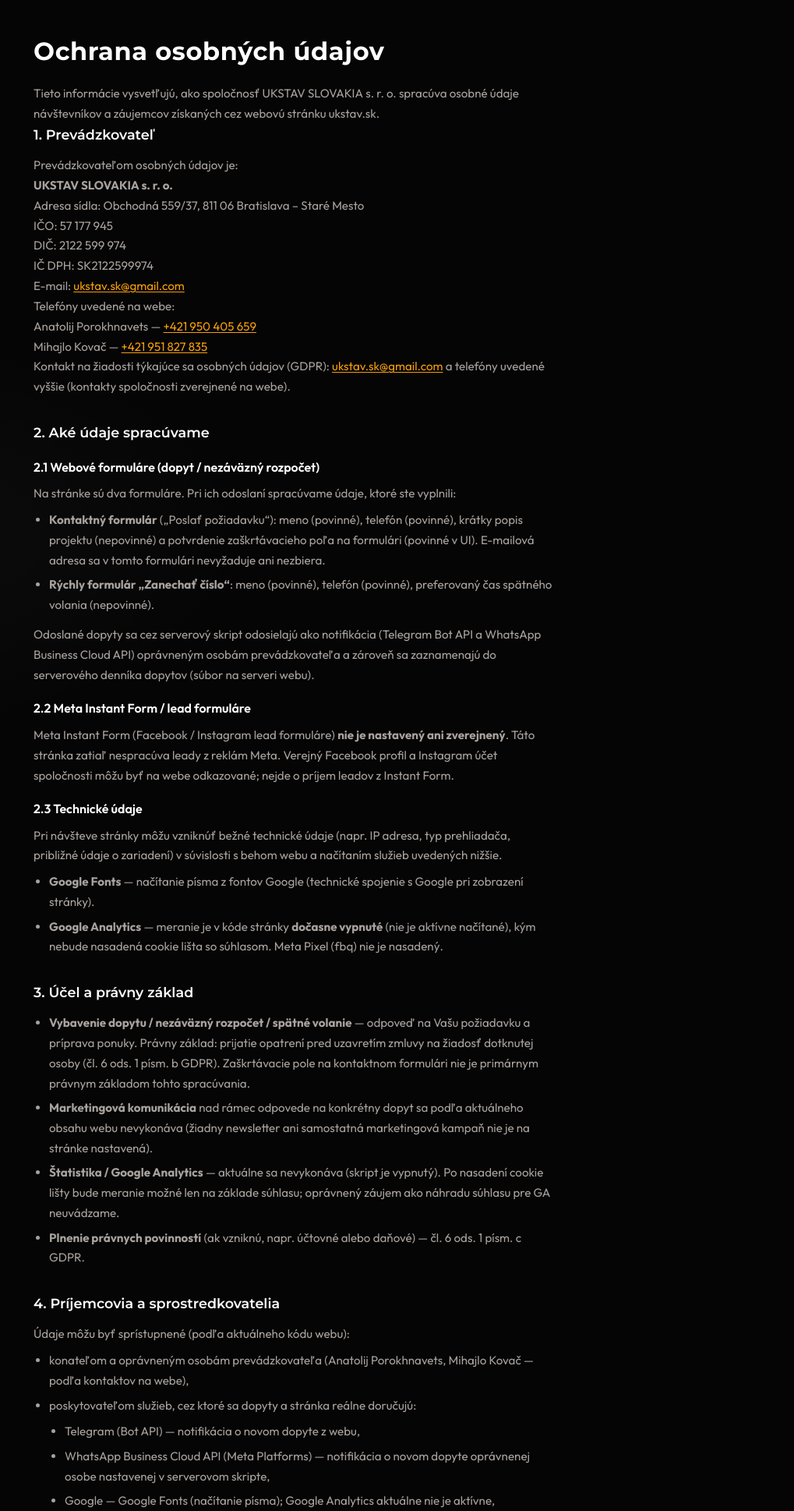
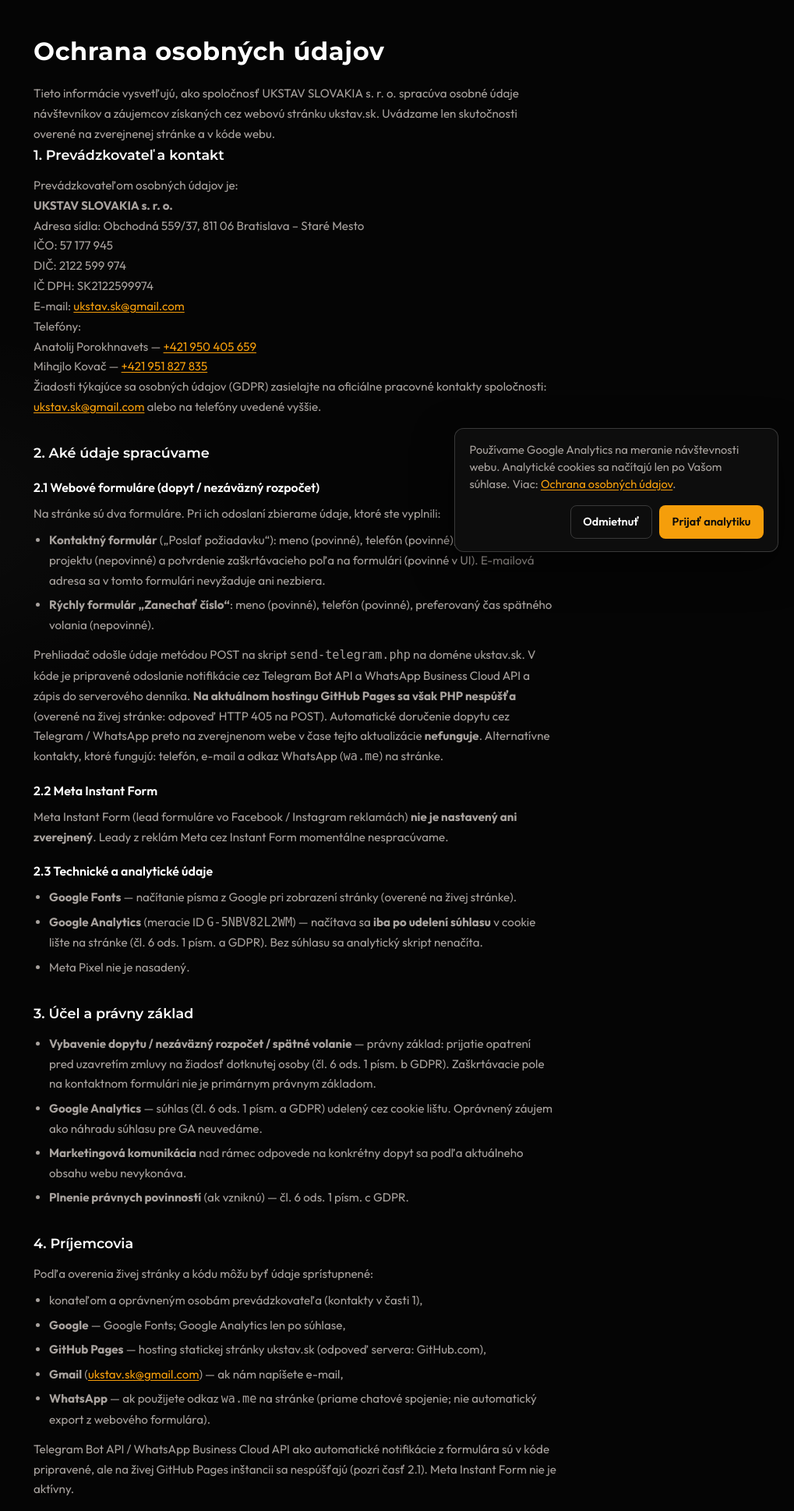
Before and after one commit to nexoraads111-cloud/Ukstav-anatoli, a PHP site: page /ochrana-osobnych-udajov.html in a window 1280 px wide. Shown: the part 72-2010 px from the top of the page at 78% size, without its empty margins (261-1280 px from the left). Run offline with PHP 8.4, Linux system fonts and the light colour scheme.

Commit message:
Add consent-gated GA and align privacy with live facts
Introduce a dark-styled analytics consent banner that loads GA only
after accept. Update the privacy policy for Art. 6.1.b, marked
retention proposal, no SCC claims, Meta deferred, and honest live
findings that GitHub Pages does not execute the form PHP endpoint.

Co-authored-by: Vladislav_Porohnavec <nexoraads111-cloud@users.noreply.github.com>

```diff
--- a/ochrana-osobnych-udajov.html
+++ b/ochrana-osobnych-udajov.html
@@ -39,10 +39,11 @@
                 Tieto informácie vysvetľujú, ako spoločnosť UKSTAV SLOVAKIA&nbsp;s.&nbsp;r.&nbsp;o.
                 spracúva osobné údaje návštevníkov a záujemcov získaných cez webovú stránku
                 <a href="https://ukstav.sk">ukstav.sk</a>.
+                Uvádzame len skutočnosti overené na zverejnenej stránke a v kóde webu.
             </p>
 
             <section class="policy__section">
-                <h2>1. Prevádzkovateľ</h2>
+                <h2>1. Prevádzkovateľ a kontakt</h2>
                 <p>
                     Prevádzkovateľom osobných údajov je:<br>
                     <strong>UKSTAV SLOVAKIA s. r. o.</strong><br>
@@ -51,16 +52,16 @@
                     DIČ: 2122&nbsp;599&nbsp;974<br>
                     IČ&nbsp;DPH: SK2122599974<br>
                     E-mail: <a href="mailto:ukstav.sk@gmail.com">ukstav.sk@gmail.com</a><br>
-                    Telefóny uvedené na webe:<br>
+                    Telefóny:<br>
                     Anatolij Porokhnavets —
                     <a href="tel:+421950405659">+421&nbsp;950&nbsp;405&nbsp;659</a><br>
                     Mihajlo Kovač —
                     <a href="tel:+421951827835">+421&nbsp;951&nbsp;827&nbsp;835</a>
                 </p>
                 <p>
-                    Kontakt na žiadosti týkajúce sa osobných údajov (GDPR):
+                    Žiadosti týkajúce sa osobných údajov (GDPR) zasielajte na oficiálne pracovné kontakty spoločnosti:
                     <a href="mailto:ukstav.sk@gmail.com">ukstav.sk@gmail.com</a>
-                    a telefóny uvedené vyššie (kontakty spoločnosti zverejnené na webe).
+                    alebo na telefóny uvedené vyššie.
                 </p>
             </section>
 
@@ -68,7 +69,7 @@
                 <h2>2. Aké údaje spracúvame</h2>
                 <h3>2.1 Webové formuláre (dopyt / nezáväzný rozpočet)</h3>
                 <p>
-                    Na stránke sú dva formuláre. Pri ich odoslaní spracúvame údaje, ktoré ste vyplnili:
+                    Na stránke sú dva formuláre. Pri ich odoslaní zbierame údaje, ktoré ste vyplnili:
                 </p>
                 <ul>
                     <li>
@@ -83,36 +84,36 @@
                     </li>
                 </ul>
                 <p>
-                    Odoslané dopyty sa cez serverový skript odosielajú ako notifikácia
-                    (Telegram Bot API a WhatsApp Business Cloud API) oprávneným osobám prevádzkovateľa
-                    a zároveň sa zaznamenajú do serverového denníka dopytov
-                    (súbor na serveri webu).
+                    Prehliadač odošle údaje metódou POST na skript
+                    <code>send-telegram.php</code> na doméne ukstav.sk.
+                    V kóde je pripravené odoslanie notifikácie cez Telegram Bot API a WhatsApp Business Cloud API
+                    a zápis do serverového denníka. <strong>Na aktuálnom hostingu GitHub Pages sa však PHP nespúšťa</strong>
+                    (overené na živej stránke: odpoveď HTTP&nbsp;405 na POST). Automatické doručenie dopytu
+                    cez Telegram / WhatsApp preto na zverejnenom webe v čase tejto aktualizácie
+                    <strong>nefunguje</strong>. Alternatívne kontakty, ktoré fungujú: telefón, e-mail
+                    a odkaz WhatsApp (<code>wa.me</code>) na stránke.
                 </p>
 
-                <h3>2.2 Meta Instant Form / lead formuláre</h3>
+                <h3>2.2 Meta Instant Form</h3>
                 <p>
-                    Meta Instant Form (Facebook / Instagram lead formuláre) <strong>nie je nastavený
-                    ani zverejnený</strong>. Táto stránka zatiaľ nespracúva leady z reklám Meta.
-                    Verejný Facebook profil a Instagram účet spoločnosti môžu byť na webe odkazované;
-                    nejde o príjem leadov z Instant Form.
+                    Meta Instant Form (lead formuláre vo Facebook / Instagram reklamách)
+                    <strong>nie je nastavený ani zverejnený</strong>. Leady z reklám Meta cez Instant Form
+                    momentálne nespracúvame.
                 </p>
 
-                <h3>2.3 Technické údaje</h3>
-                <p>
-                    Pri návšteve stránky môžu vzniknúť bežné technické údaje
-                    (napr. IP adresa, typ prehliadača, približné údaje o zariadení)
-                    v súvislosti s behom webu a načítaním služieb uvedených nižšie.
-                </p>
+                <h3>2.3 Technické a analytické údaje</h3>
                 <ul>
                     <li>
-                        <strong>Google Fonts</strong> — načítanie písma z fontov Google
-                        (technické spojenie s Google pri zobrazení stránky).
+                        <strong>Google Fonts</strong> — načítanie písma z Google pri zobrazení stránky
+                        (overené na živej stránke).
                     </li>
                     <li>
-                        <strong>Google Analytics</strong> — meranie je v kóde stránky
-                        <strong>dočasne vypnuté</strong> (nie je aktívne načítané),
-                        kým nebude nasadená cookie lišta so súhlasom.
-                        Meta Pixel (fbq) nie je nasadený.
+                        <strong>Google Analytics</strong> (meracie ID <code>G-5NBV82L2WM</code>) —
+                        načítava sa <strong>iba po udelení súhlasu</strong> v cookie lište na stránke
+                        (čl.&nbsp;6 ods.&nbsp;1 písm.&nbsp;a GDPR). Bez súhlasu sa analytický skript nenačíta.
+                    </li>
+                    <li>
+                        Meta Pixel nie je nasadený.
                     </li>
                 </ul>
             </section>
@@ -122,75 +123,83 @@
                 <ul>
                     <li>
                         <strong>Vybavenie dopytu / nezáväzný rozpočet / spätné volanie</strong> —
-                        odpoveď na Vašu požiadavku a príprava ponuky.
-                        Právny základ: prijatie opatrení pred uzavretím zmluvy na žiadosť
+                        právny základ: prijatie opatrení pred uzavretím zmluvy na žiadosť
                         dotknutej osoby (čl.&nbsp;6 ods.&nbsp;1 písm.&nbsp;b GDPR).
-                        Zaškrtávacie pole na kontaktnom formulári nie je primárnym právnym základom
-                        tohto spracúvania.
+                        Zaškrtávacie pole na kontaktnom formulári nie je primárnym právnym základom.
+                    </li>
+                    <li>
+                        <strong>Google Analytics</strong> — súhlas (čl.&nbsp;6 ods.&nbsp;1 písm.&nbsp;a GDPR)
+                        udelený cez cookie lištu. Oprávnený záujem ako náhradu súhlasu pre GA neuvedáme.
                     </li>
                     <li>
                         <strong>Marketingová komunikácia</strong> nad rámec odpovede na konkrétny dopyt
-                        sa podľa aktuálneho obsahu webu nevykonáva
-                        (žiadny newsletter ani samostatná marketingová kampaň nie je na stránke nastavená).
+                        sa podľa aktuálneho obsahu webu nevykonáva.
                     </li>
                     <li>
-                        <strong>Štatistika / Google Analytics</strong> —
-                        aktuálne sa nevykonáva (skript je vypnutý). Po nasadení cookie lišty
-                        bude meranie možné len na základe súhlasu; oprávnený záujem
-                        ako náhradu súhlasu pre GA neuvádzame.
-                    </li>
-                    <li>
-                        <strong>Plnenie právnych povinností</strong> (ak vzniknú, napr. účtovné alebo daňové) —
+                        <strong>Plnenie právnych povinností</strong> (ak vzniknú) —
                         čl.&nbsp;6 ods.&nbsp;1 písm.&nbsp;c GDPR.
                     </li>
                 </ul>
             </section>
 
             <section class="policy__section">
-                <h2>4. Príjemcovia a sprostredkovatelia</h2>
-                <p>Údaje môžu byť sprístupnené (podľa aktuálneho kódu webu):</p>
+                <h2>4. Príjemcovia</h2>
+                <p>Podľa overenia živej stránky a kódu môžu byť údaje sprístupnené:</p>
                 <ul>
                     <li>
-                        konateľom a oprávneným osobám prevádzkovateľa
-                        (Anatolij Porokhnavets, Mihajlo Kovač — podľa kontaktov na webe),
+                        konateľom a oprávneným osobám prevádzkovateľa (kontakty v časti&nbsp;1),
                     </li>
                     <li>
-                        poskytovateľom služieb, cez ktoré sa dopyty a stránka reálne doručujú:
-                        <ul>
-                            <li>Telegram (Bot API) — notifikácia o novom dopyte z webu,</li>
-                            <li>WhatsApp Business Cloud API (Meta Platforms) — notifikácia o novom dopyte
-                                oprávnenej osobe nastavenej v serverovom skripte,</li>
-                            <li>Google — Google Fonts (načítanie písma); Google Analytics aktuálne nie je aktívne,</li>
-                            <li>GitHub Pages — hosting statickej webovej stránky ukstav.sk,</li>
-                            <li>e-mailová schránka <a href="mailto:ukstav.sk@gmail.com">ukstav.sk@gmail.com</a> (Gmail) —
-                                verejný kontakt na webe, nie cieľ odoslania webového formulára.</li>
-                        </ul>
+                        <strong>Google</strong> — Google Fonts; Google Analytics len po súhlase,
                     </li>
                     <li>
-                        Meta Platforms Ireland Ltd. (a súvisiace subjekty) v rozsahu verejných odkazov
-                        na Facebook / Instagram a WhatsApp Business API použitom na notifikácie dopytov —
-                        nie v rozsahu Instant Form leadov (tie nie sú nastavené).
+                        <strong>GitHub Pages</strong> — hosting statickej stránky ukstav.sk
+                        (odpoveď servera: GitHub.com),
+                    </li>
+                    <li>
+                        <strong>Gmail</strong> (<a href="mailto:ukstav.sk@gmail.com">ukstav.sk@gmail.com</a>) —
+                        ak nám napíšete e-mail,
+                    </li>
+                    <li>
+                        <strong>WhatsApp</strong> — ak použijete odkaz <code>wa.me</code> na stránke
+                        (priame chatové spojenie; nie automatický export z webového formulára).
                     </li>
                 </ul>
+                <p>
+                    Telegram Bot API / WhatsApp Business Cloud API ako automatické notifikácie z formulára
+                    sú v kóde pripravené, ale na živej GitHub Pages inštancii sa nespúšťajú
+                    (pozri časť&nbsp;2.1). Meta Instant Form nie je aktívny.
+                </p>
             </section>
 
             <section class="policy__section">
                 <h2>5. Prenos mimo EÚ / EHP</h2>
                 <p>
-                    Pri používaní služieb Telegram, WhatsApp / Meta, Google Fonts
-                    a hostingu GitHub Pages môže dôjsť k spracúvaniu údajov aj mimo EÚ/EHP
-                    podľa podmienok týchto poskytovateľov. V tejto verzii neuvádzame konkrétne
-                    zmluvné záruky (napr. štandardné zmluvné doložky / SCC) — tie budú doplnené
-                    až po overení zmlúv / podmienok služieb prevádzkovateľom.
+                    Pri používaní Google Fonts, Google Analytics (po súhlase), GitHub Pages,
+                    Gmail a WhatsApp môže dôjsť k spracúvaniu údajov aj mimo EÚ/EHP
+                    podľa podmienok týchto poskytovateľov. Verejne dostupné stránky poskytovateľov
+                    môžu odkazovať na zmluvné mechanizmy (napr. DPA), no
+                    <strong>v tejto verzii neuvádzame konkrétne SCC ani iné záruky</strong>,
+                    kým ich prevádzkovateľ neoverí voči svojim zmluvám / nastaveniam služieb.
                 </p>
             </section>
 
             <section class="policy__section">
                 <h2>6. Doba uchovávania</h2>
                 <p>
-                    V kóde webu nie je nastavené automatické mazanie dopytov po uplynutí lehoty.
-                    Konkrétna doba uchovávania webových dopytov v tejto verzii nie je uvedená.
-                    Údaje potrebné podľa zákona sa uchovávajú podľa príslušných zákonných lehôt.
+                    <strong>Návrh — musí schváliť prevádzkovateľ</strong> a musí sa ho skutočne dodržiavať:
+                    údaje z webových dopytov (meno, telefón, popis, čas volania) uchovávať
+                    <strong>12&nbsp;mesiacov od vybavenia dopytu</strong> (alebo od odoslania, ak dopyt
+                    nebol vybavený), potom vymazať alebo anonymizovať, pokiaľ zákon nevyžaduje dlhšie uchovanie.
+                </p>
+                <p>
+                    Retencia Google Analytics: nastavenie v účte GA
+                    <strong>nebolo z tohto prostredia prístupné</strong> (chýbajú prihlasovacie údaje
+                    do Google Analytics). Po schválení uveďte skutočnú hodnotu z administrácie GA
+                    (Admin → Data Settings → Data retention).
+                </p>
+                <p>
+                    Meta Instant Form / leady: odložené — lehota sa doplní až po spustení formulára.
                 </p>
             </section>
 
@@ -204,26 +213,26 @@
                     <li>na obmedzenie spracúvania,</li>
                     <li>namietať proti spracúvaniu založenému na oprávnenom záujme (ak by sa uplatňoval),</li>
                     <li>na prenosnosť údajov (ak je spracúvanie založené na súhlase alebo zmluve a prebieha automatizovane),</li>
-                    <li>kedykoľvek odvolať súhlas, ak je spracúvanie založené na súhlase (bez vplyvu na zákonnosť pred odvolaním),</li>
+                    <li>kedykoľvek odvolať súhlas (napr. analytika) bez vplyvu na zákonnosť pred odvolaním,</li>
                     <li>
                         podať sťažnosť na Úrad na ochranu osobných údajov SR
                         (<a href="https://dataprotection.gov.sk" target="_blank" rel="noopener">dataprotection.gov.sk</a>).
                     </li>
                 </ul>
                 <p>
-                    Žiadosti môžete zaslať na
-                    <a href="mailto:ukstav.sk@gmail.com">ukstav.sk@gmail.com</a>
-                    alebo telefonicky na kontakty uvedené v časti&nbsp;1.
-                    Lehota na vybavenie: spravidla do 1 mesiaca.
+                    Žiadosti: <a href="mailto:ukstav.sk@gmail.com">ukstav.sk@gmail.com</a>
+                    alebo telefóny v časti&nbsp;1. Lehota na vybavenie: spravidla do 1 mesiaca.
                 </p>
             </section>
 
             <section class="policy__section">
-                <h2>8. Cookies a podobné technológie</h2>
+                <h2>8. Cookies a súhlas s analytikou</h2>
                 <p>
-                    Na stránke <strong>nie je cookie lišta</strong> ani nástroj na správu súhlasov s cookies.
-                    Google Analytics nie je aktívne načítaný. Meta Pixel nie je nasadený.
-                    Stránka naďalej načítava Google Fonts (technické spojenie s Google).
+                    Stránka zobrazuje lištu na súhlas s Google Analytics. Analytické cookies / skript
+                    (<code>G-5NBV82L2WM</code>) sa načítajú až po kliknutí na „Prijať analytiku“.
+                    Pri voľbe „Odmietnuť“ sa GA nenačíta. Voľbu ukladáme v prehliadači
+                    (<code>localStorage</code>). Meta Pixel nie je nasadený.
+                    Google Fonts sa načítava kvôli zobrazeniu písma (technické spojenie s Google).
                 </p>
             </section>
 
@@ -238,10 +247,8 @@
             <section class="policy__section">
                 <h2>10. Automatizované rozhodovanie</h2>
                 <p>
-                    Podľa aktuálneho nastavenia webu nevykonávame rozhodovanie založené výlučne
-                    na automatizovanom spracúvaní vrátane profilovania, ktoré by malo právne účinky
-                    alebo podobne významný vplyv na Vás. Formuláre slúžia na doručenie dopytu ľuďom
-                    v tíme prevádzkovateľa (notifikácia cez Telegram / WhatsApp).
+                    Nevykonávame rozhodovanie založené výlučne na automatizovanom spracúvaní
+                    vrátane profilovania s právnymi účinkami alebo podobne významným vplyvom na Vás.
                 </p>
             </section>
 
@@ -267,5 +274,6 @@
         </div>
     </div>
 </footer>
+<script src="cookie-consent.js"></script>
 </body>
 </html>
--- a/styles.css
+++ b/styles.css
@@ -1480,3 +1480,94 @@ body:has(.header--simple) main {
         font-size: 0.92rem;
     }
 }
+
+/* Cookie / analytics consent banner */
+.cookie-banner {
+    position: fixed;
+    left: 1rem;
+    right: 1rem;
+    bottom: 1rem;
+    z-index: 300;
+    max-width: 42rem;
+    margin-inline: auto;
+    background: var(--color-bg-elevated);
+    border: 1px solid var(--color-border-strong);
+    border-radius: var(--radius-lg);
+    box-shadow: 0 18px 50px rgba(0, 0, 0, 0.55);
+    transform: translateY(0);
+    opacity: 1;
+    transition: opacity var(--transition), transform var(--transition);
+}
+
+.cookie-banner--hide {
+    opacity: 0;
+    transform: translateY(0.75rem);
+    pointer-events: none;
+}
+
+.cookie-banner__inner {
+    display: grid;
+    gap: 1rem;
+    padding: 1rem 1.15rem;
+}
+
+.cookie-banner__text {
+    margin: 0;
+    color: var(--color-text-muted);
+    font-size: 0.92rem;
+    line-height: 1.5;
+}
+
+.cookie-banner__text a {
+    color: var(--color-accent);
+    text-decoration: underline;
+    text-underline-offset: 2px;
+}
+
+.cookie-banner__actions {
+    display: flex;
+    flex-wrap: wrap;
+    gap: 0.6rem;
+    justify-content: flex-end;
+}
+
+.cookie-banner__btn {
+    appearance: none;
+    border: 1px solid transparent;
+    border-radius: var(--radius);
+    padding: 0.55rem 0.95rem;
+    font-family: var(--font-body);
+    font-size: 0.9rem;
+    font-weight: 600;
+    cursor: pointer;
+    transition: background var(--transition), border-color var(--transition), color var(--transition);
+}
+
+.cookie-banner__btn--primary {
+    background: var(--color-accent);
+    color: var(--color-on-accent);
+}
+
+.cookie-banner__btn--primary:hover {
+    background: var(--color-accent-hover);
+}
+
+.cookie-banner__btn--ghost {
+    background: transparent;
+    color: var(--color-text);
+    border-color: var(--color-border-strong);
+}
+
+.cookie-banner__btn--ghost:hover {
+    border-color: var(--color-text-muted);
+}
+
+@media (min-width: 720px) {
+    .cookie-banner {
+        left: auto;
+        right: 1.25rem;
+        bottom: 1.25rem;
+        width: min(26rem, calc(100vw - 2.5rem));
+        margin-inline: 0;
+    }
+}
```
Also changed, not shown: cookie-consent.js (added, +103 -0 lines), index.html (+1 -9 lines), project.html (+1 -9 lines).
